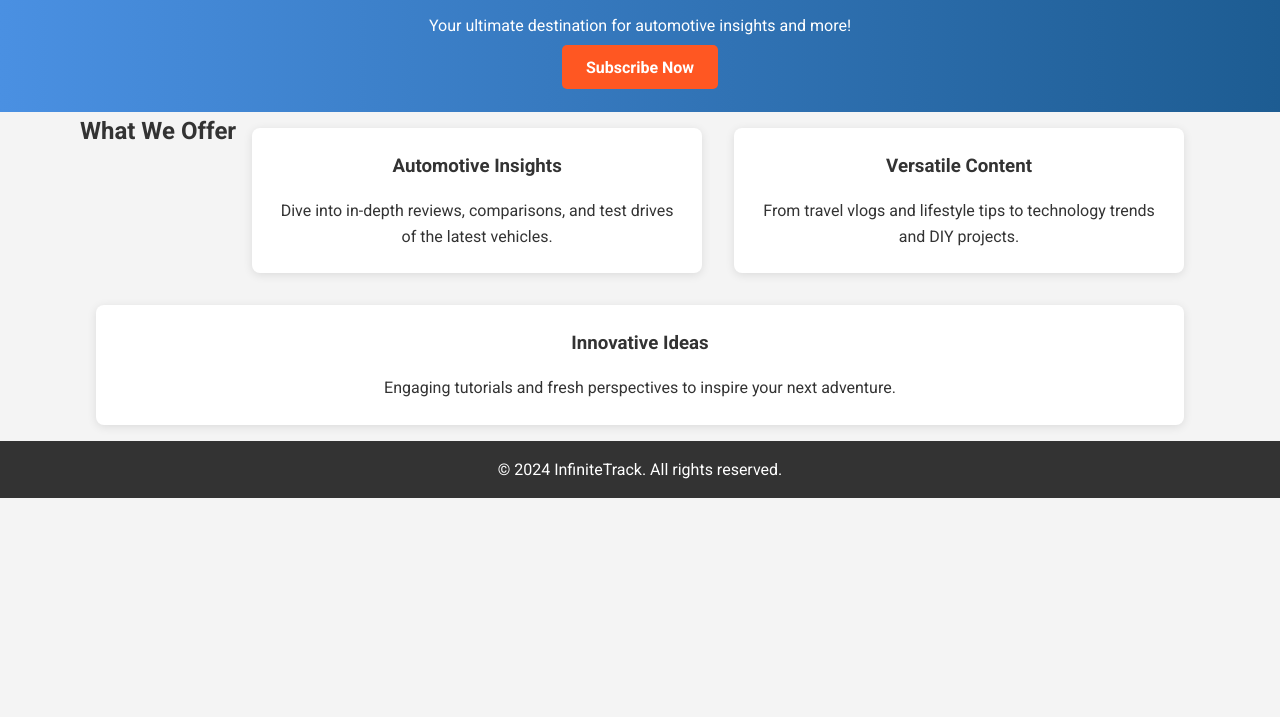
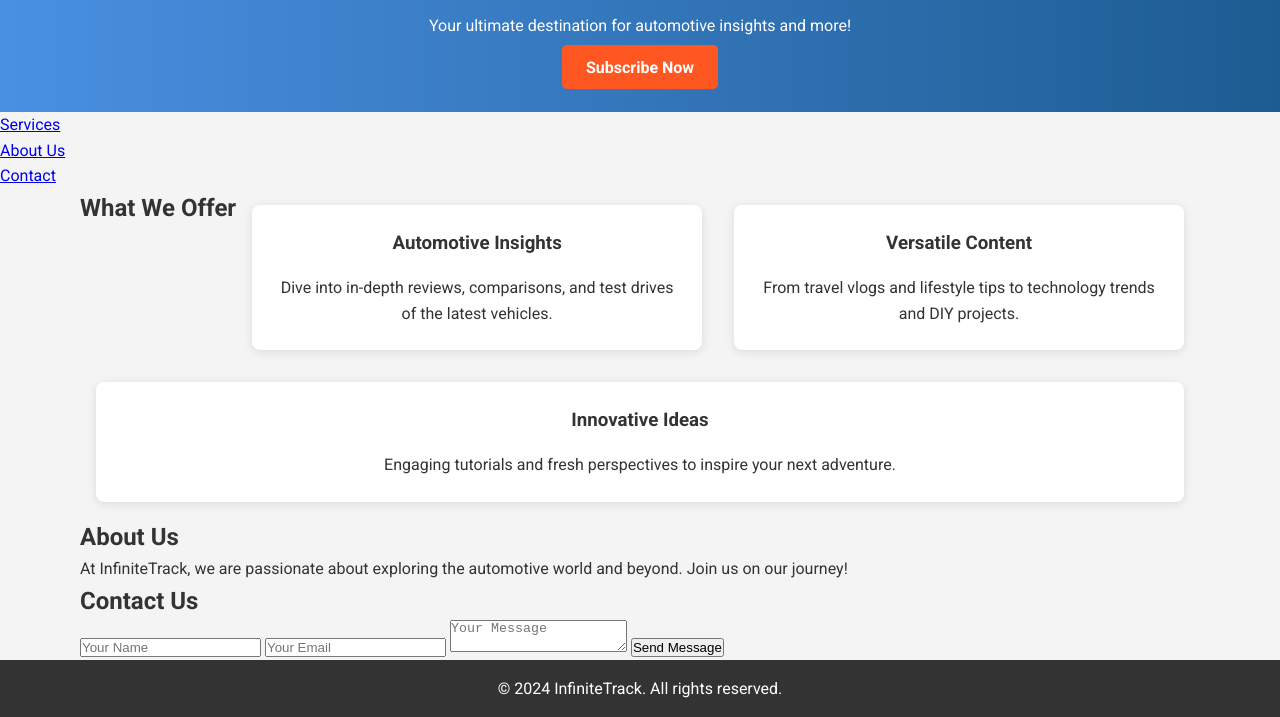
Before and after one commit to infiniteTrack987/infiniteTrack, a plain HTML site: page index.html in a window 1280 px wide. Shown: the part 99-816 px from the top of the page. Drawn offline with Linux system fonts and the light colour scheme.

Commit message:
Update index.html

```diff
--- a/index.html
+++ b/index.html
@@ -18,8 +18,16 @@
         </div>
     </header>
 
+    <nav class="navbar">
+        <ul>
+            <li><a href="#services">Services</a></li>
+            <li><a href="#about">About Us</a></li>
+            <li><a href="#contact">Contact</a></li>
+        </ul>
+    </nav>
+
     <main class="container">
-        <section class="content">
+        <section id="services" class="content">
             <h2>What We Offer</h2>
             <div class="card">
                 <h3>Automotive Insights</h3>
@@ -34,6 +42,21 @@
                 <p>Engaging tutorials and fresh perspectives to inspire your next adventure.</p>
             </div>
         </section>
+
+        <section id="about" class="about-section">
+            <h2>About Us</h2>
+            <p>At InfiniteTrack, we are passionate about exploring the automotive world and beyond. Join us on our journey!</p>
+        </section>
+
+        <section id="contact" class="contact-section">
+            <h2>Contact Us</h2>
+            <form id="contact-form">
+                <input type="text" placeholder="Your Name" required />
+                <input type="email" placeholder="Your Email" required />
+                <textarea placeholder="Your Message" required></textarea>
+                <button type="submit">Send Message</button>
+            </form>
+        </section>
     </main>
 
     <footer>
```
